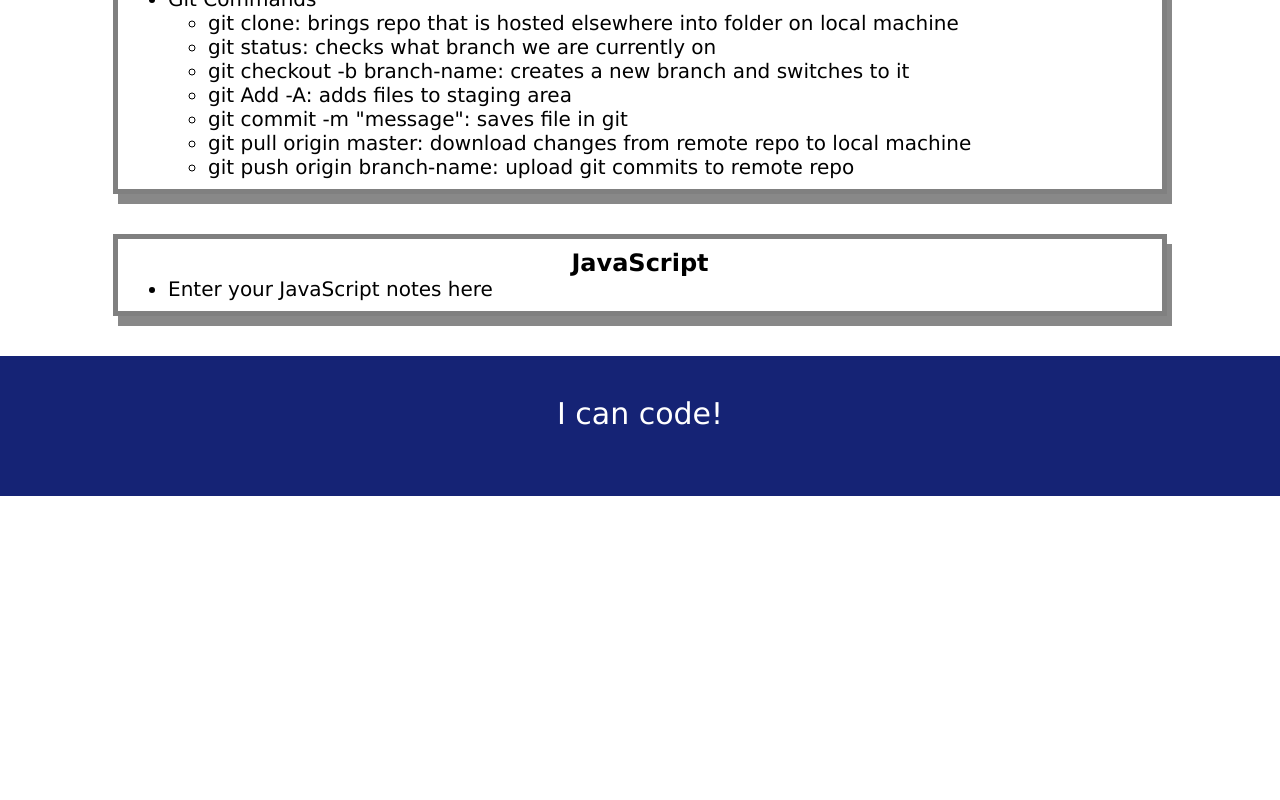
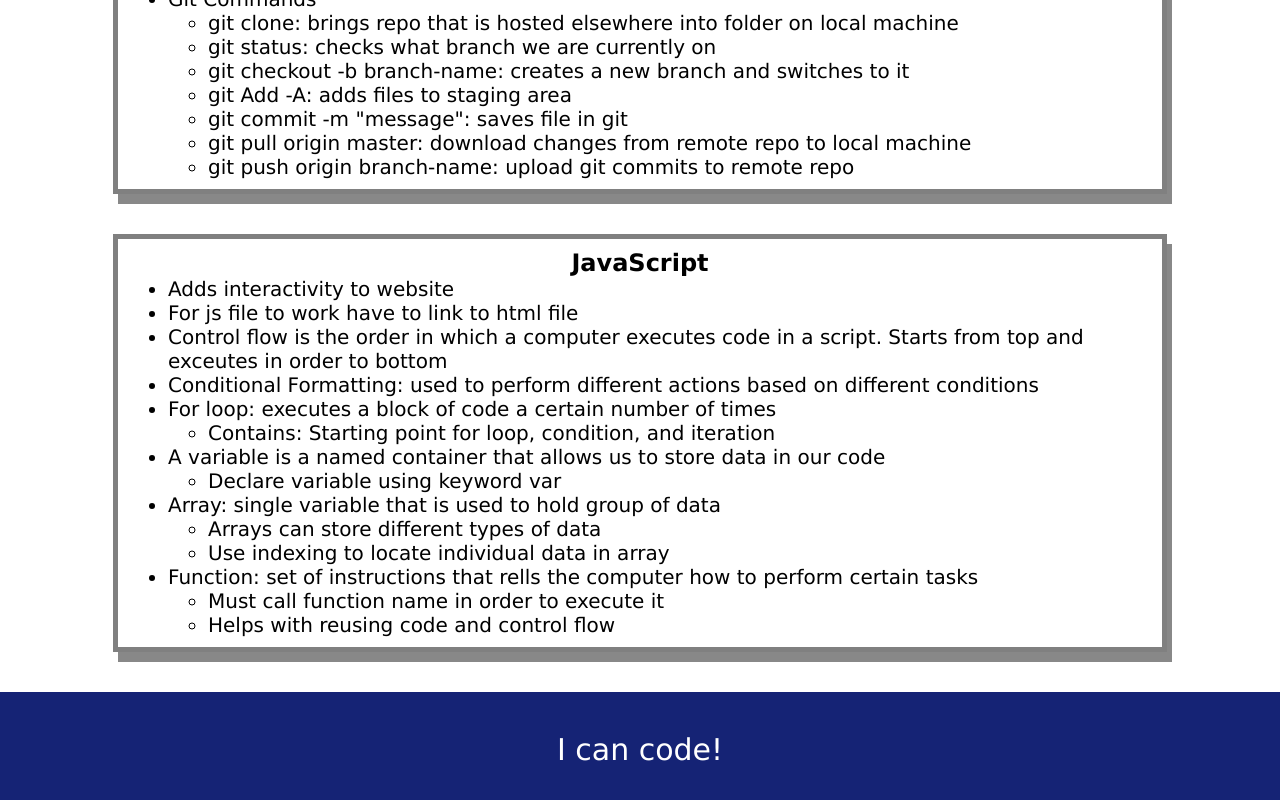
Before and after one commit to l-lavelle/Prework-Study-Guide, a plain HTML site: page index.html in a window 1280 px wide. Shown: the part 1316-2116 px from the top of the page. Before the commit the page ends 1812 px from the top, so only its background shows below. Drawn offline with Linux system fonts and the light colour scheme.

Commit message:
Changes to js file

```diff
--- a/assets/script.js
+++ b/assets/script.js
@@ -1,19 +1,27 @@
 var topics = ['HTML', 'CSS', 'Git', 'JavaScript'];
+var randomTopic = topics[Math.floor(Math.random() * topics.length)];
 
-for (var x=0; x<topics.length; x++){
-    console.log(topics[x])
+function listTopics() {
+    for (var x = 0; x < topics.length; x++) {
+      console.log(topics[x]);
     }
+  }
 
-/*
-if (topic === 'HTML') {
+function selectTopics(){
+if (randomTopic === 'HTML') {
  console.log("Let's study HTML!");
-} else if (topic === 'CSS') {
+} else if (randomTopic === 'CSS') {
  console.log("Let's study CSS!");
-} else if (topic === 'Git') {
+} else if (randomTopic === 'Git') {
  console.log("Let's study Git!");
-} else if (topic === 'JavaScript') {
+} else if (randomTopic === 'JavaScript') {
  console.log("Let's study JavaScript!");
 } else {
  console.log('Please try again!');
 }
-*/
+}
+
+console.log('Here are the topics we learned through Prework:');
+listTopics()
+console.log('Which topic should we study first?');
+selectTopics()
--- a/index.html
+++ b/index.html
@@ -94,7 +94,28 @@
       <section class="card" id="javascript-section">
         <h2>JavaScript</h2>
         <ul>
-          <li>Enter your JavaScript notes here</li>
+          <li>Adds interactivity to website</li>
+          <li>For js file to work have to link to html file</li>
+          <li>Control flow is the order in which a computer executes code in a script. Starts from top and exceutes in order to bottom</li>
+          <li>Conditional Formatting: used to perform different actions based on different conditions</li>
+          <li>For loop: executes a block of code a certain number of times</li>
+            <ul>
+              <li>Contains: Starting point for loop, condition, and iteration</li>
+            </ul>
+          <li>A variable is a named container that allows us to store data in our code</li>
+            <ul>
+              <li>Declare variable using keyword var</li>
+            </ul>
+          <li>Array: single variable that is used to hold group of data</li>
+            <ul>
+              <li>Arrays can store different types of data</li>
+              <li>Use indexing to locate individual data in array</li>
+            </ul>
+          <li>Function: set of instructions that rells the computer how to perform certain tasks</li>
+            <ul>
+              <li>Must call function name in order to execute it</li>
+              <li>Helps with reusing code and control flow</li>
+            </ul>
         </ul>
       </section>
     </main>
```
